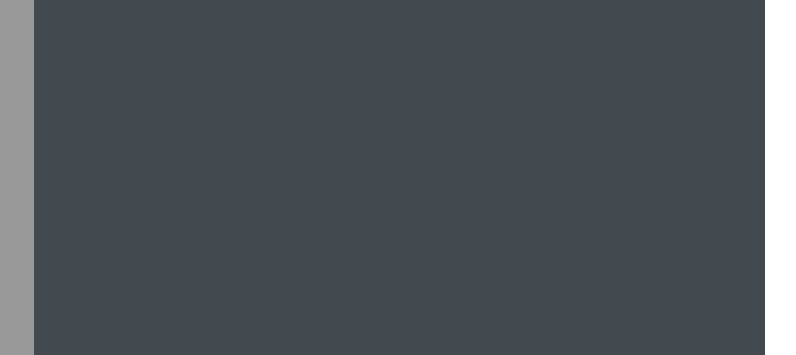
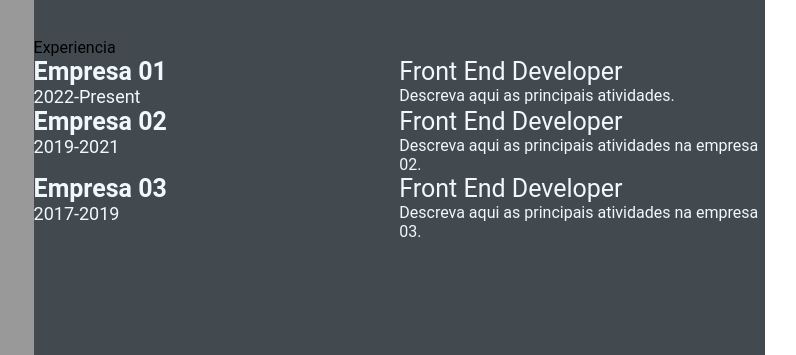
Before and after one commit to Mariscarv/devweekgit.github.io, a plain HTML site: page index.html in a window 1280 px wide. Shown: the part 172-527 px from the top of the page, 387-1183 px from the left. Drawn offline with Linux system fonts and the light colour scheme.

Commit message:
Feat add job details (#3)
* index.html

* adição de job details

```diff
--- a/index.html
+++ b/index.html
@@ -39,17 +39,46 @@
     </section>
         <section class="right-section">
             <div class="right-section-contents">
-                <div class="about gap">
+                <section class="about gap">
                     <div class="right-title">Sobre Mim</div>
                     <p class="about-me-contents">
                         Olá, me chamo Marianne <br>
                         Aqui faço um resumo sobre mim <br>
                         Aqui falo sobre minhas competencias <br>
                     </p>
+            </section>
+            </div>
+            <section class="experience gap">
+                <div class="right title">Experiencia</div>
+                <div class="experience-contents">
+                    <div class="exp-left">
+                        <p class="exp-company-name">Empresa 01</p>
+                        <p class="exp-time-period">2022-Present</p>
+                    </div>
+                    <div class="exp-right">
+                        <p class="exp-position">Front End Developer</p>
+                        <p class="exp-description">Descreva aqui as principais atividades.</p>
+                    </div>
+                    <div class="exp-left">
+                        <p class="exp-company-name">Empresa 02</p>
+                        <p class="exp-time-period">2019-2021</p>
+                    </div>
+                    <div class="exp-right">
+                        <p class="exp-position">Front End Developer</p>
+                        <p class="exp-description">Descreva aqui as principais atividades na empresa 02.</p>
+                    </div>
+                    <div class="exp-left">
+                        <p class="exp-company-name">Empresa 03</p>
+                        <p class="exp-time-period">2017-2019</p>
+                    </div>
+                    <div class="exp-right">
+                        <p class="exp-position">Front End Developer</p>
+                        <p class="exp-description">Descreva aqui as principais atividades na empresa 03.</p>
+                    </div>
                 </div>
-            </div>
+            </section>
         </section>
-        </section>
+
     </main>
 </body>
 </html>
--- a/style.css
+++ b/style.css
@@ -101,3 +101,38 @@
     font-size: 18px;
     color: #eeeeee;
 }
+
+.experience-contents,
+.education-contents,
+.awards-contents {
+    display: grid;
+    grid-template-columns: repeat(2, 1fr);
+    padding-bottom: 2rem;
+    color: #F1F8FD;
+}
+
+.exp-company-name,
+.education-school-name,
+.awards-company-name {
+    font-size: 25px;
+    font-weight: bold;
+}
+
+.exp-time-period,
+.educationp-time-period,
+.awards-time-period {
+    font-size: 18px;
+}
+
+.exp-position,
+.education-subject,
+.awards-name {
+    font-size: 25px;
+}
+
+.exp-desc,
+.education-desc,
+.awards-desc {
+    font-size: 16px;
+    padding-left: 5px;
+}
```
